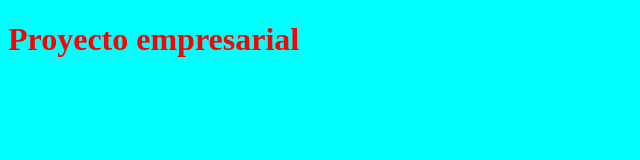
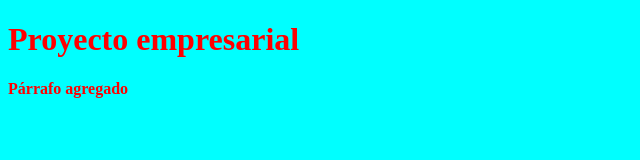
Before and after one commit to Bonisbk/CursoGit, a plain HTML site: page index.html in a window 1280 px wide. Shown: the whole page, without its empty margins (0-640 px from the left). Drawn offline with Linux system fonts and the light colour scheme.

Commit message:
tamaño y párrafo agregado

```diff
--- a/css/estiloscss.css
+++ b/css/estiloscss.css
@@ -2,6 +2,7 @@ body {
     background-color: aqua;
     font-weight: bold;
     color: red;
+    font-size: 18;
 
 
 }
--- a/index.html
+++ b/index.html
@@ -9,5 +9,6 @@
 </head>
 <body>
  <h1>Proyecto empresarial</h1>
+ <p>Párrafo agregado</p>
 </body>
 </html>
```
